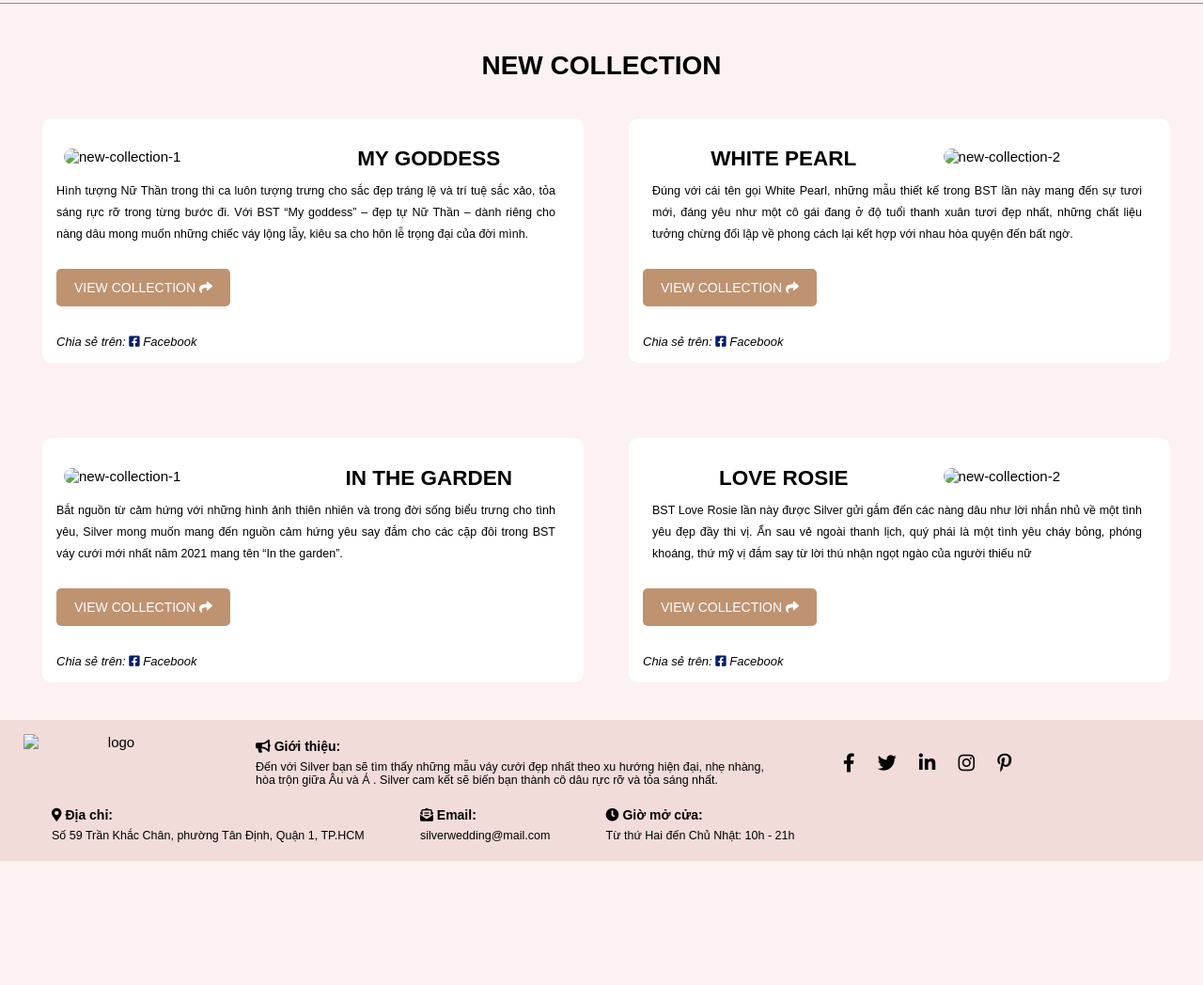
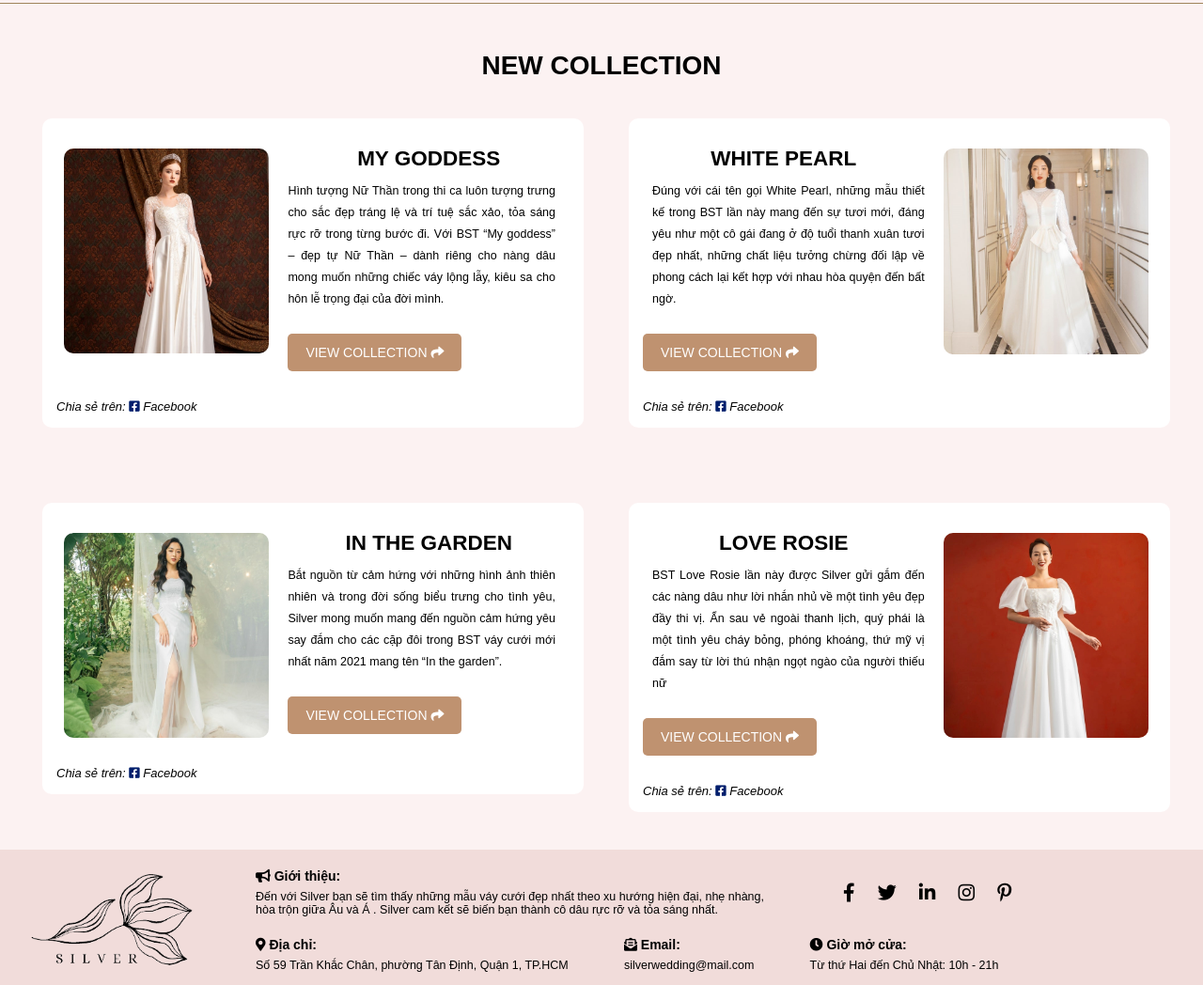
Before and after one commit to baochi00/chibao, a plain HTML site: page index.html in a window 1280 px wide. Shown: the part 5394-6442 px from the top of the page at 94% size. Before the commit the page ends 6310 px from the top, so only its background shows below. Drawn offline with nearby package versions, Linux system fonts and the light colour scheme; the site is published under a folder, as on GitHub Pages, so addresses that start at the root find nothing.

Commit message:
Update index.html

```diff
--- a/index.html
+++ b/index.html
@@ -256,7 +256,7 @@
 				    </div>
 				    <div class="column">
 				        <div class="white-dress">
-				            <div class="image-box"><img src="/img/green2.jpg" alt="white-dress-2" class="white-dress-2"></div>
+				            <div class="image-box"><img src="img/green2.jpg" alt="white-dress-2" class="white-dress-2"></div>
 				            <div class="product-name">
 				                <h5><a href="#">GD775</a></h5>
 								<div class="price">5.390.000 VND</div>
@@ -269,7 +269,7 @@
 				    </div>
                     <div class="column">
 				        <div class="white-dress">
-				            <div class="image-box"><img src="/img/green3.jpg" alt="white-dress-3" class="white-dress-3"></div>
+				            <div class="image-box"><img src="img/green3.jpg" alt="white-dress-3" class="white-dress-3"></div>
 				            <div class="product-name">
 				                <h5><a href="#">GD779</a></h5>
 								<div class="price">4.390.000 VND</div>
@@ -286,7 +286,7 @@
 
         <div class="collection">NEW COLLECTION</div>
 			<div class="new-dress">
-				<div class="image-box"><img src="/img/new-collection2.jpg" alt="new-collection-1" class="new-collection-1"></div>
+				<div class="image-box"><img src="img/new-collection2.jpg" alt="new-collection-1" class="new-collection-1"></div>
                 <div class="demo">
                     <h2>MY GODDESS</h2>
                     <p>Hình tượng Nữ Thần trong thi ca luôn tượng trưng cho sắc đẹp tráng lệ và trí tuệ sắc xảo,
@@ -306,7 +306,7 @@
 			</div>
 
 			<div class="new-dress-2">
-				<div class="image-box"><img src="/img/new-collection4.jpg" alt="new-collection-2" class="new-collection-2"></div>
+				<div class="image-box"><img src="img/new-collection4.jpg" alt="new-collection-2" class="new-collection-2"></div>
                 <div class="demo">
                     <h2>WHITE PEARL</h2>
                     <p>Đúng với cái tên gọi White Pearl, những mẫu thiết kế
@@ -326,7 +326,7 @@
             </div>
 
             <div class="new-dress-3">
-				<div class="image-box"><img src="/img/new-collection3.jpg" alt="new-collection-1" class="new-collection-1"></div>
+				<div class="image-box"><img src="img/new-collection3.jpg" alt="new-collection-1" class="new-collection-1"></div>
                 <div class="demo">
                     <h2>IN THE GARDEN</h2>
                     <p>Bắt nguồn từ cảm hứng với những hình ảnh thiên nhiên và trong đời sống biểu trưng cho tình yêu,
@@ -345,7 +345,7 @@
 			</div>
 
 			<div class="new-dress-4">
-				<div class="image-box"><img src="/img/new-collection.jpg" alt="new-collection-2" class="new-collection-2"></div>
+				<div class="image-box"><img src="img/new-collection.jpg" alt="new-collection-2" class="new-collection-2"></div>
                 <div class="demo">
                     <h2>LOVE ROSIE</h2>
                     <p>BST Love Rosie lần này được Silver gửi gắm đến các nàng dâu như lời nhắn nhủ về một tình yêu đẹp đầy thi vị.
@@ -365,7 +365,7 @@
 
 
         <div class="footer">
-            <div class="logo"><img src="/img/logo.png" alt="logo" class="logo-footer"></div>
+            <div class="logo"><img src="img/logo.png" alt="logo" class="logo-footer"></div>
             <div class="intro">
                 <div class="home"><i class="fas fa-bullhorn"></i><strong> Giới thiệu:</strong><p>Đến với Silver bạn sẽ tìm thấy những mẫu váy cưới đẹp nhất theo xu hướng hiện đại, nhẹ nhàng, hòa trộn giữa Âu và Á . Silver cam kết sẽ biến bạn thành cô dâu rực rỡ và tỏa sáng nhất.</p></div>
                 <div class="social-icon">
```
